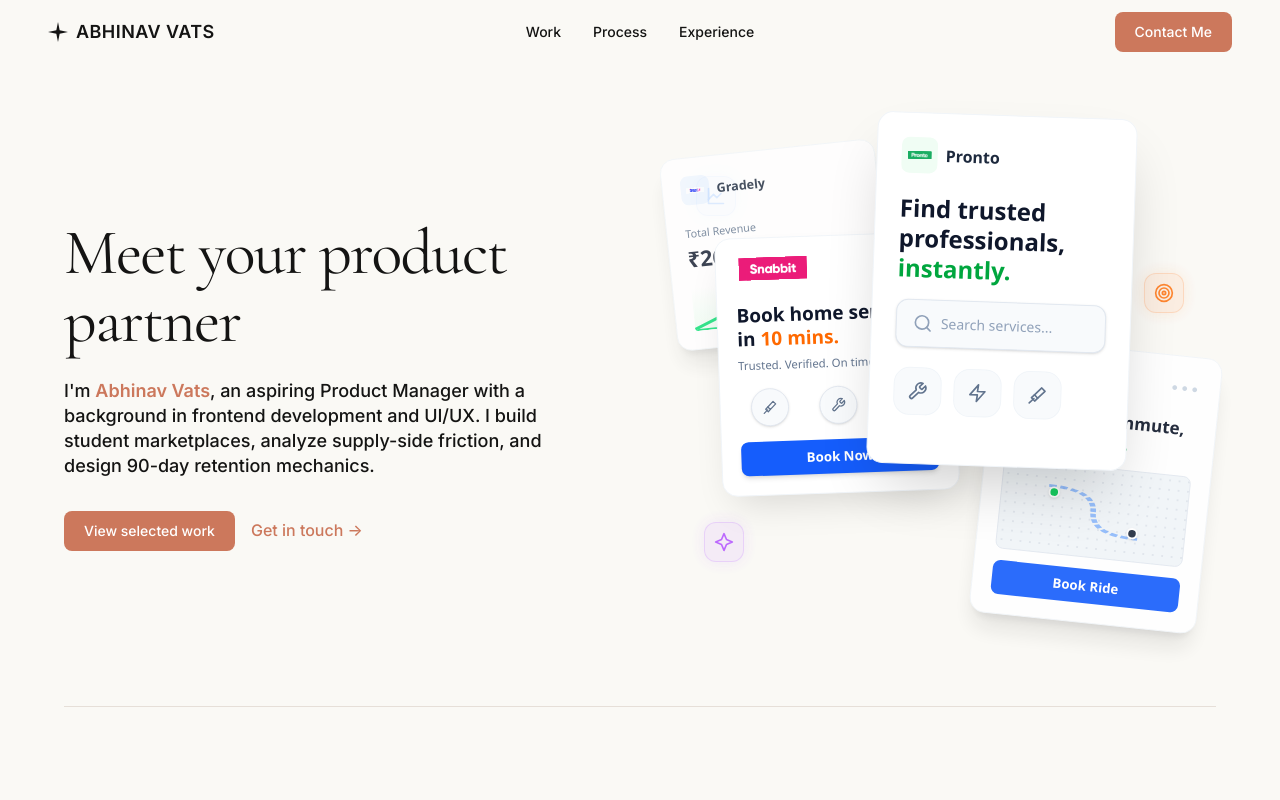
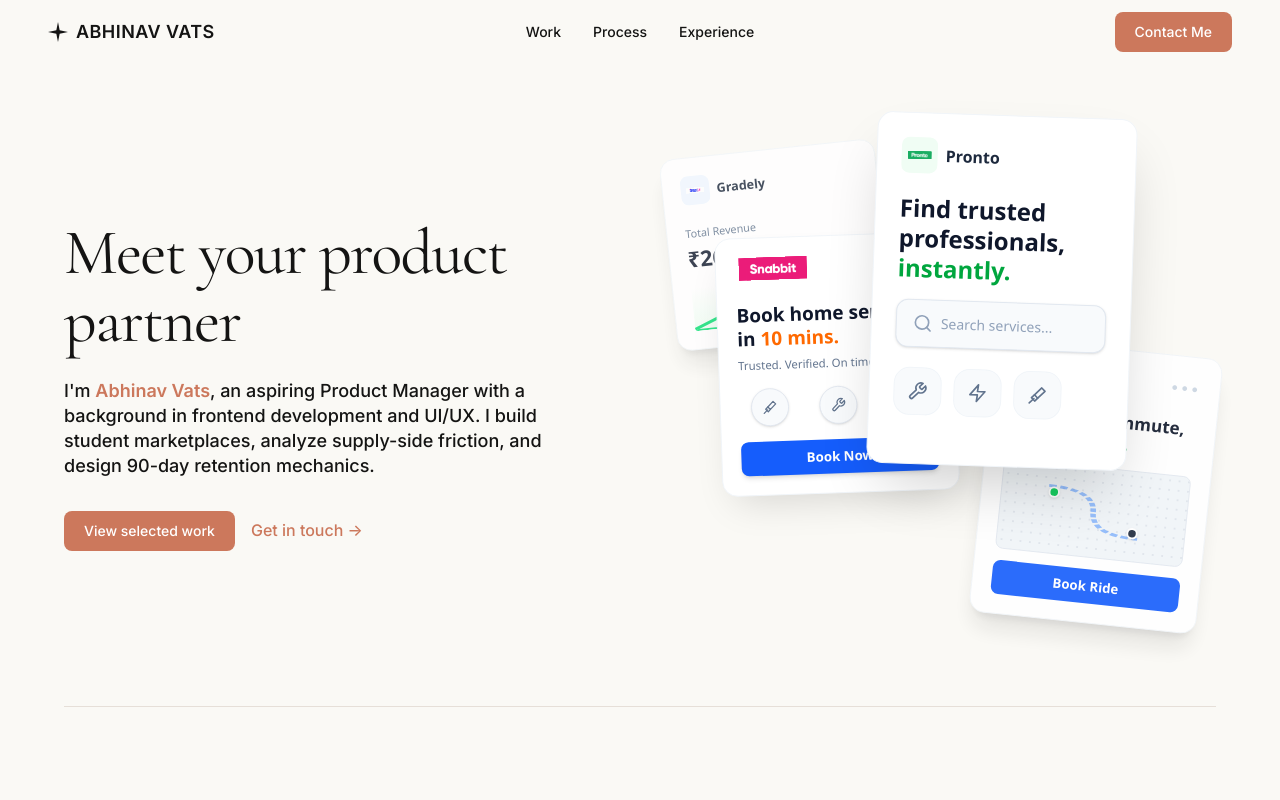
Before and after one commit to Avisav24/Product-Management-Portfolio, a Next.js app: page / in a window 1280 px wide. Shown: the top 800 px of the page. Built offline with nearby package versions, Linux system fonts and the light colour scheme.

Commit message:
fix: Vercel build errors (unescaped entity and next/image)

```diff
--- a/src/app/case-studies/page.tsx
+++ b/src/app/case-studies/page.tsx
@@ -1,5 +1,6 @@
 "use client";
 import Link from "next/link";
+import Image from "next/image";
 import { useState } from "react";
 import { ArrowRight, Search, SlidersHorizontal } from "lucide-react";
 import { gradely, pronto, snabbit, ola } from "@/data/case-studies";
@@ -78,9 +79,11 @@
     >
       {/* Top Logo Area */}
       <div className="relative flex h-48 w-full items-center justify-center bg-[var(--brand-soft)] transition-colors duration-500 group-hover:bg-[var(--brand)]/10">
-        <img
+        <Image
           src={`/assets/logo/${study.slug}.svg`}
           alt={`${study.company} logo`}
+          width={150}
+          height={48}
           className="h-12 w-auto object-contain drop-shadow-sm transition-transform duration-500 group-hover:scale-110"
         />
         {/* Badges */}
--- a/src/components/home/contact.tsx
+++ b/src/components/home/contact.tsx
@@ -33,7 +33,7 @@
       {/* Social Links */}
       <div className="flex items-center justify-center gap-4">
         <a
-          href="https://linkedin.com/in/abhinavvats"
+          href="https://www.linkedin.com/in/abhinav-vats25/"
           target="_blank"
           rel="noopener noreferrer"
           className="h-12 w-12 flex items-center justify-center rounded-none border border-[var(--line)] text-[var(--ink-secondary)] hover:border-[var(--accent)] hover:text-[var(--accent)] hover:bg-[var(--accent-soft)] transition-all"
--- a/src/components/home/hero.tsx
+++ b/src/components/home/hero.tsx
@@ -16,7 +16,7 @@
         </h1>
 
         <p className="type-title-md mb-8 text-[var(--body-strong)]">
-          I'm <span className="text-[var(--primary)] font-semibold">Abhinav Vats</span>, an aspiring Product Manager with a background in frontend development and UI/UX. I build student marketplaces, analyze supply-side friction, and design 90-day retention mechanics.
+          I&apos;m <span className="text-[var(--primary)] font-semibold">Abhinav Vats</span>, an aspiring Product Manager with a background in frontend development and UI/UX. I build student marketplaces, analyze supply-side friction, and design 90-day retention mechanics.
         </p>
 
         <div className="flex flex-wrap items-center gap-4">
@@ -32,16 +32,7 @@
       {/* Right Column: Interactive Cards Cluster */}
       <div className="w-full relative h-[400px] lg:h-[450px] rounded-[24px] overflow-visible group mt-8 lg:mt-0">
 
-        {/* Floating Background Icons */}
-        <div className="absolute top-4 left-10 w-10 h-10 rounded-xl bg-blue-500/10 flex items-center justify-center border border-blue-500/20 shadow-[0_0_15px_rgba(59,130,246,0.15)] opacity-80 group-hover:scale-110 transition-transform duration-700 delay-100">
-          <svg className="w-5 h-5 text-blue-500" viewBox="0 0 24 24" fill="none" stroke="currentColor" strokeWidth="2" strokeLinecap="round" strokeLinejoin="round"><path d="M3 3v18h18"/><path d="M18 9l-5 5-4-4-6 6"/></svg>
-        </div>
-        <div className="absolute top-1/4 right-8 w-10 h-10 rounded-xl bg-orange-500/10 flex items-center justify-center border border-orange-500/20 shadow-[0_0_15px_rgba(249,115,22,0.15)] opacity-80 group-hover:-translate-y-3 transition-transform duration-700">
-          <svg className="w-5 h-5 text-orange-500" viewBox="0 0 24 24" fill="none" stroke="currentColor" strokeWidth="2" strokeLinecap="round" strokeLinejoin="round"><circle cx="12" cy="12" r="10"/><circle cx="12" cy="12" r="6"/><circle cx="12" cy="12" r="2"/></svg>
-        </div>
-        <div className="absolute bottom-12 left-12 w-10 h-10 rounded-xl bg-purple-500/10 flex items-center justify-center border border-purple-500/20 shadow-[0_0_15px_rgba(168,85,247,0.15)] opacity-80 group-hover:rotate-12 transition-transform duration-700 delay-200">
-          <svg className="w-5 h-5 text-purple-500" viewBox="0 0 24 24" fill="none" stroke="currentColor" strokeWidth="2" strokeLinecap="round" strokeLinejoin="round"><path d="M12 2l3 7 7 3-7 3-3 7-3-7-7-3 7-3z"/></svg>
-        </div>
+
 
         {/* Card 1: Gradely (Back Left) */}
         <div className="absolute top-[-5%] left-[0%] w-[220px] md:w-[240px] bg-white rounded-2xl shadow-xl border border-slate-100 p-5 transform -rotate-6 scale-90 opacity-80 group-hover:-translate-y-4 group-hover:-rotate-12 transition-all duration-700 ease-out z-10">
```
Also changed, not shown: src/app/icon.svg (added).
